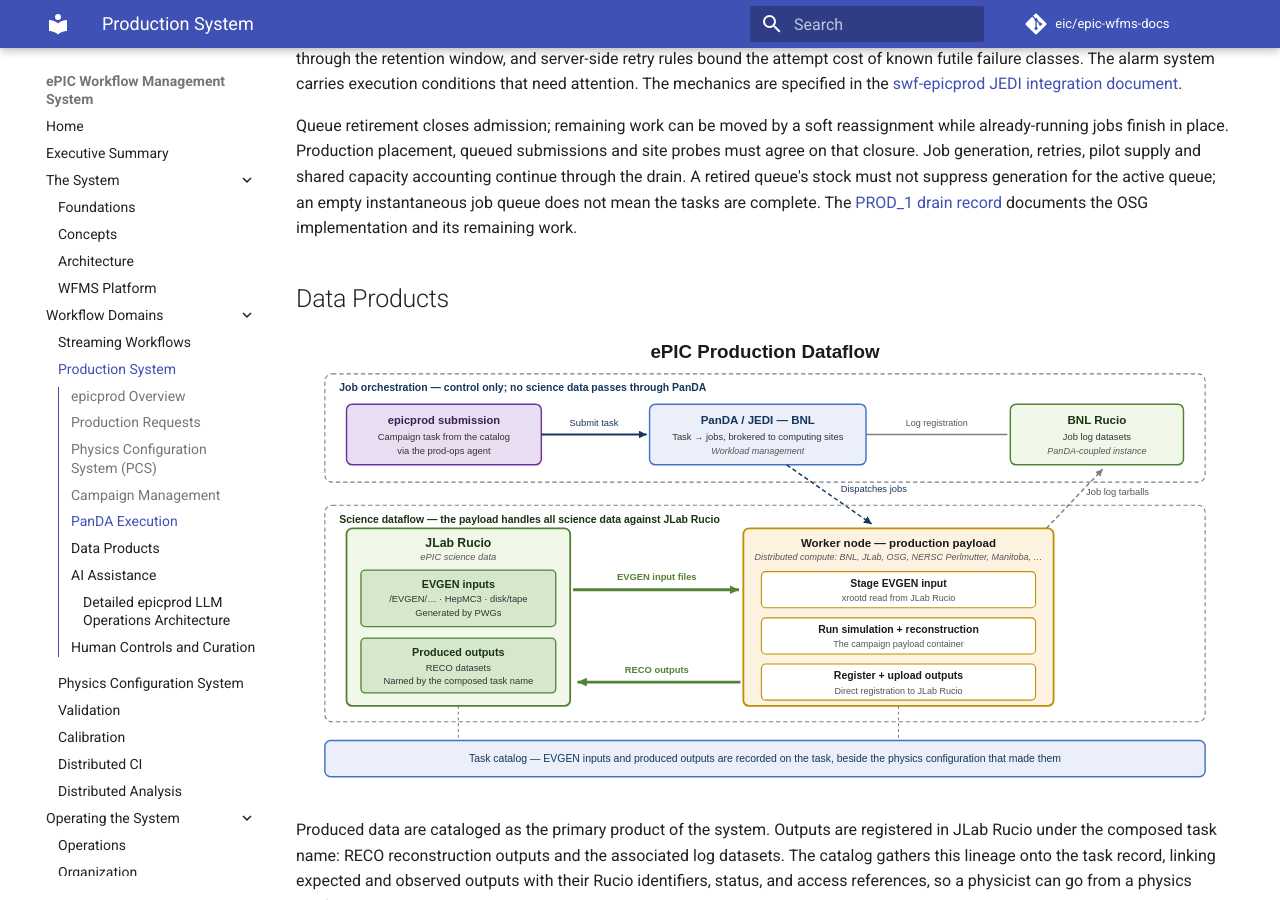
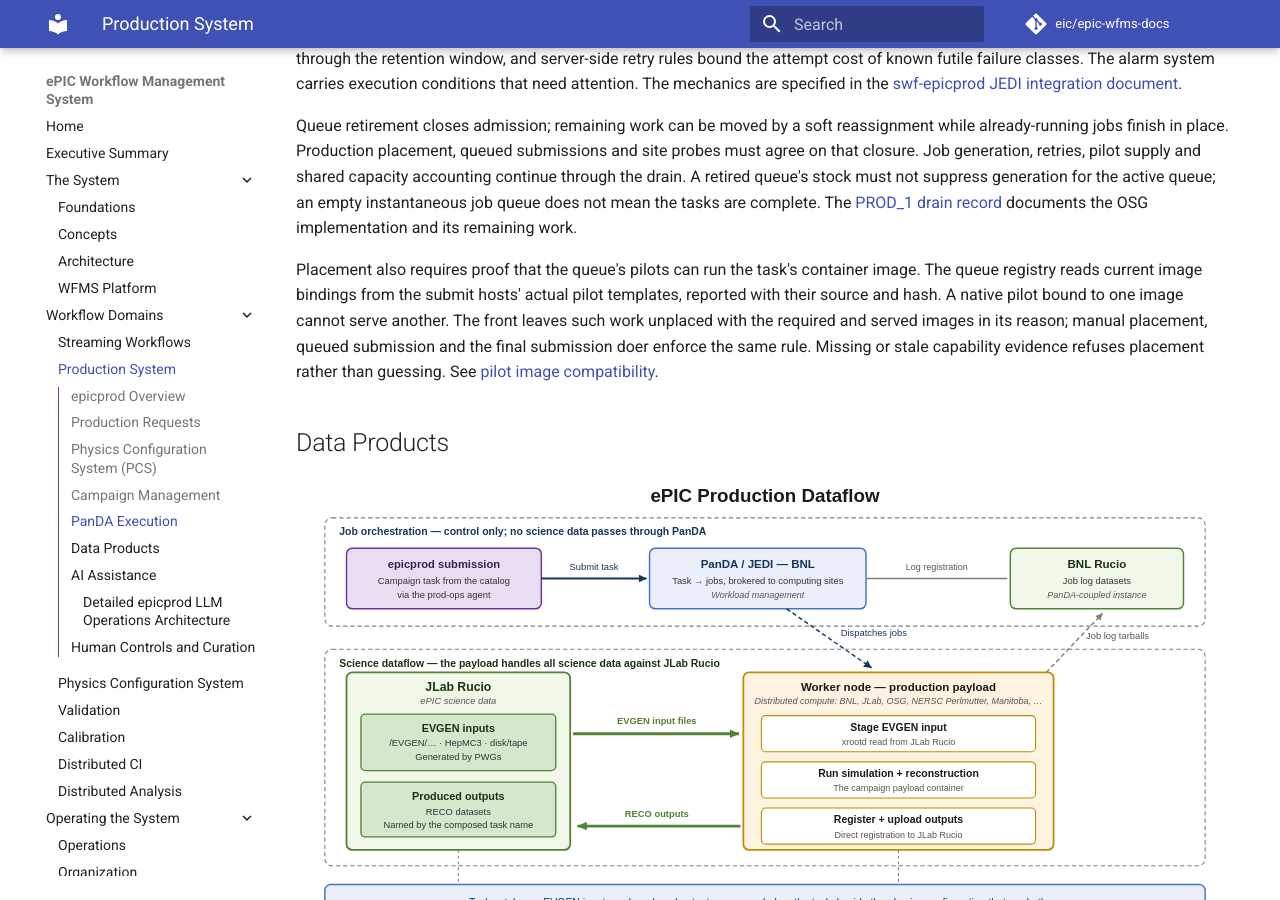
Before and after one commit to eic/epic-wfms-docs, an MkDocs documentation site: the page built from docs/production.md, in a window 1280 px wide and 900 px high, scrolled down 4002 px. Built offline with MkDocs 1.6.1 and Material for MkDocs 9.7.7, drawn with Linux system fonts in a browser that asks for light colours; comment, search, counter and statistics services are not loaded.

Commit message:
Document pilot image compatibility as a placement requirement
Co-authored-by: Codex <codex@openai.com>

```diff
--- a/docs/production.md
+++ b/docs/production.md
@@ -119,6 +119,16 @@ queue does not mean the tasks are complete. The
 [PROD_1 drain record](https://github.com/BNLNPPS/swf-epicprod/blob/main/docs/PROD_1_DRAIN.md)
 documents the OSG implementation and its remaining work.
 
+Placement also requires proof that the queue's pilots can run the task's
+container image. The queue registry reads current image bindings from
+the submit hosts' actual pilot templates, reported with their source and
+hash. A native pilot bound to one image cannot serve another. The front
+leaves such work unplaced with the required and served images in its
+reason; manual placement, queued submission and the final submission
+doer enforce the same rule. Missing or stale capability evidence refuses
+placement rather than guessing. See
+[pilot image compatibility](https://github.com/BNLNPPS/swf-epicprod/blob/main/docs/QUEUE_REGISTRY.md#pilot-image-compatibility).
+
 ## Data Products
 
 [![ePIC production dataflow](diagrams/epicprod_dataflow.svg)](diagrams/epicprod_dataflow.svg)
```
